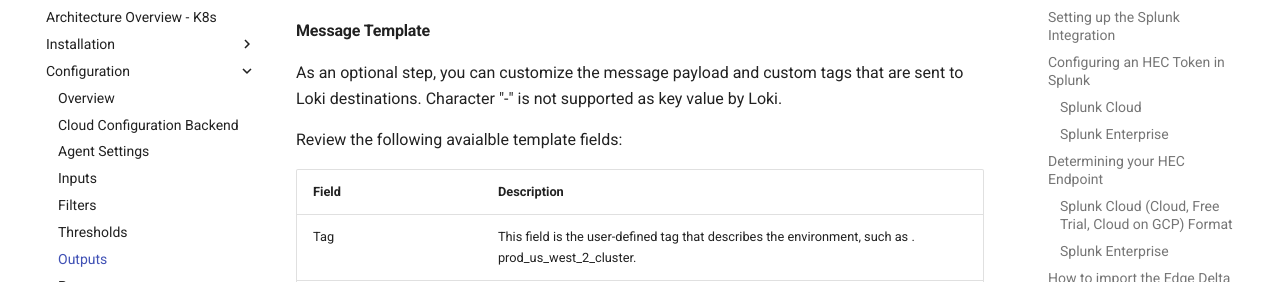
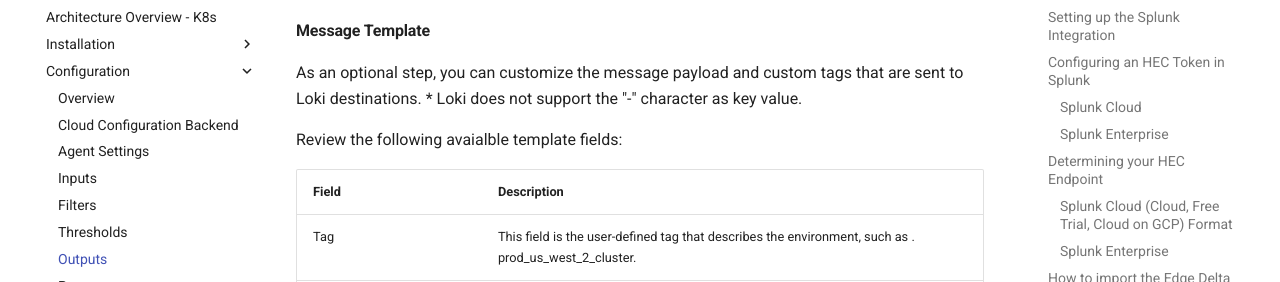
Before and after one commit to edgedelta/docs, an MkDocs documentation site: the page built from docs/configuration/outputs.md, in a window 1280 px wide and 900 px high, scrolled down 18596 px. Shown: the part 197-479 px from the top of the window. Built offline with MkDocs 1.6.1 and Material for MkDocs 9.7.7, drawn with Linux system fonts in a browser that asks for light colours.

Commit message:
Update outputs.md
Minor re-phrasing

```diff
--- a/docs/configuration/outputs.md
+++ b/docs/configuration/outputs.md
@@ -555,7 +555,8 @@ You can enable this integration to stream analytics and insights to a Loki endpo
 
 #### **Message Template**
 
-As an optional step, you can customize the message payload and custom tags that are sent to Loki destinations. Character "-" is not supported as key value by Loki.
+As an optional step, you can customize the message payload and custom tags that are sent to Loki destinations.
+  * Loki does not support the "-" character as key value.
 
 Review the following avaialble template fields:
 
```
